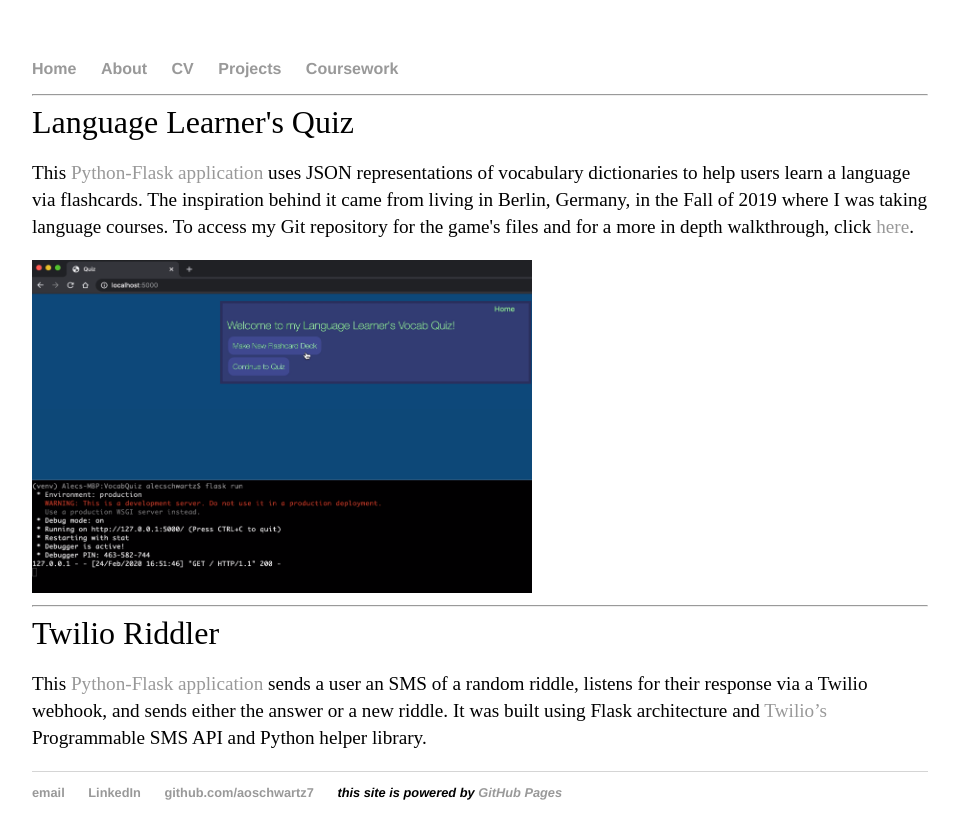
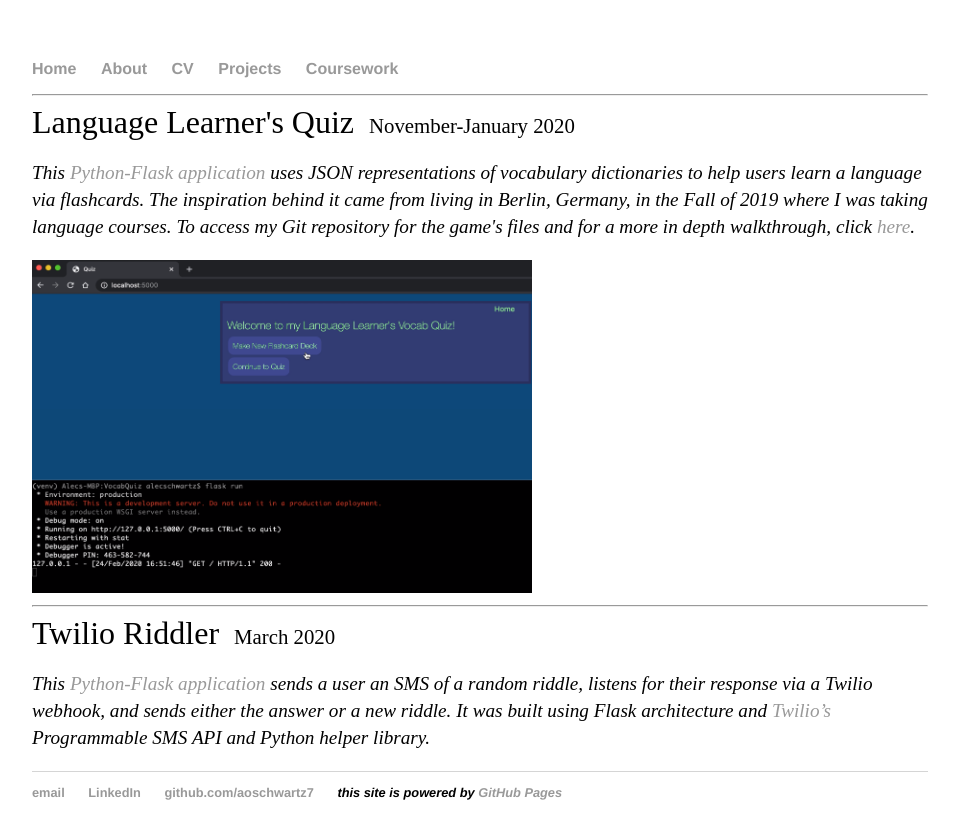
Before and after one commit to aoschwartz7/aoschwartz7.github.io, a Jekyll site: the page built from site/projects.html, in a window 1280 px wide. Shown: the top 839 px of the page, without its empty margins (160-1119 px from the left). Built offline with Jekyll 4.4.1, drawn with Linux system fonts in a browser that asks for light colours.

Commit message:
Update projects.html

```diff
--- a/site/projects.html
+++ b/site/projects.html
@@ -3,20 +3,20 @@ layout: default
 title: Alec Schwartz
 ---
 <hr />
-<span>Language Learner's Quiz</span>
+<span>Language Learner's Quiz<c>November-January 2020</c></span>
 <p>
-This <a href="https://github.com/aoschwartz7/LanguageQuiz">Python-Flask application</a>
+<em>This <a href="https://github.com/aoschwartz7/LanguageQuiz">Python-Flask application</a>
   uses JSON representations of vocabulary dictionaries to help users learn a language via flashcards.
   The inspiration behind it came from living in Berlin, Germany, in the Fall of 2019 where I was taking
   language courses. To access my Git repository for the game's files and for a more in depth walkthrough,
-  click <a href="https://github.com/aoschwartz7/LanguageQuiz">here</a>.
+  click <a href="https://github.com/aoschwartz7/LanguageQuiz">here</a>.</em>
 </p>
 
 <img src="/site/WalkthroughTerminalimage.png" alt="Language Learner's App" width="500" height="333">
 
 <hr />
-<span>Twilio Riddler</span>
+<span>Twilio Riddler<c>March 2020</c></span>
 <p>
-This <a href="https://github.com/aoschwartz7/Twilio">Python-Flask application</a> sends a user an SMS of a random riddle, listens for their response via a Twilio webhook,
+<em>This <a href="https://github.com/aoschwartz7/Twilio">Python-Flask application</a> sends a user an SMS of a random riddle, listens for their response via a Twilio webhook,
 and sends either the answer or a new riddle. It was built using Flask architecture and <a href="https://www.twilio.com/docs/sms/tutorials/how-to-send-sms-messages-python">Twilio’s</a> Programmable SMS API and Python helper library.
-</p>
+</em></p>
```
